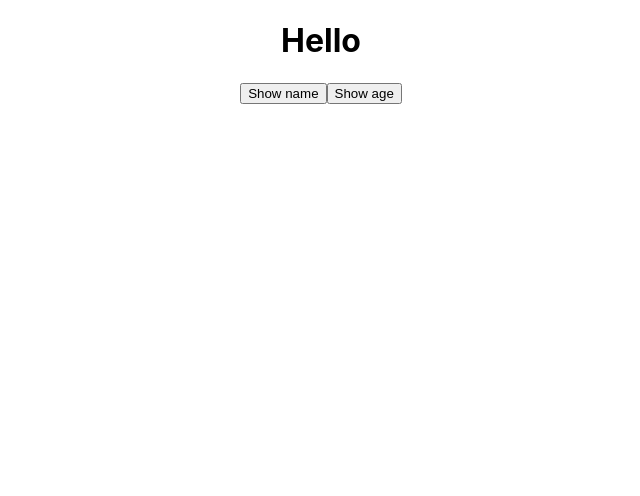
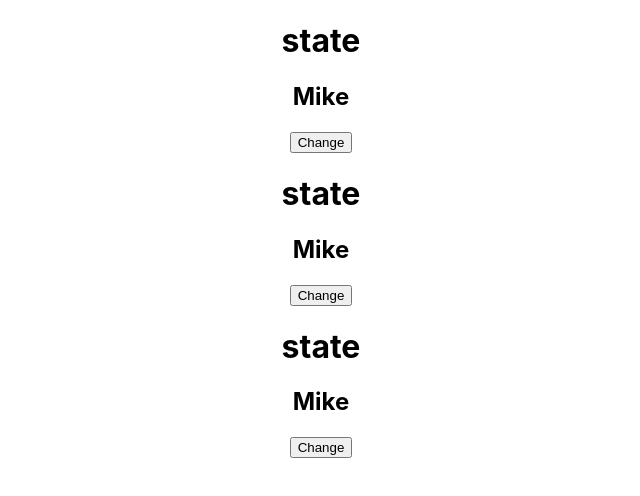
Before and after one commit to dbswlsghkd/vocabulary, a React (Create React App) app: page / in a window 1280 px wide. Shown: the top 496 px of the page, without its empty margins (319-959 px from the left). Built offline with nearby package versions, Linux system fonts and the light colour scheme.

Commit message:
state, useState 이해

```diff
--- a/src/App.js
+++ b/src/App.js
@@ -6,6 +6,8 @@
     return (
         <div className="App">
             <Hello />
+            <Hello />
+            <Hello />
         </div>
     );
 }
--- a/src/component/Hello.js
+++ b/src/component/Hello.js
@@ -1,27 +1,48 @@
 import World from './World';
 
-const showName = () => {
-    console.log('Mike');
-};
+// 이벤트 처리
+// const showName = () => {
+//     console.log('Mike');
+// };
 
-const showAge = (age) => {
-    console.log(age);
-};
+// const showAge = (age) => {
+//     console.log(age);
+// };
 
-const Hello = () => {
+// const Hello = () => {
+//     return (
+//         <div>
+//             <h1>Hello</h1>
+//             <button onClick={showName}>Show name</button>
+//             <button
+//                 onClick={() => {
+//                     showAge(10);
+//                 }}
+//             >
+//                 Show age
+//             </button>
+//         </div>
+//     );
+// };
+
+import { useState } from 'react';
+
+export default function Hello() {
+    // let name = 'Mike';
+    const [name, setName] = useState('Mike');
+
+    const changeName = () => {
+        const newName = name === 'Mike' ? 'Jane' : 'Mike';
+        setName(newName);
+        // console.log(name);
+        // document.getElementById('name').innerText = name;
+    };
+
     return (
         <div>
-            <h1>Hello</h1>
-            <button onClick={showName}>Show name</button>
-            <button
-                onClick={() => {
-                    showAge(10);
-                }}
-            >
-                Show age
-            </button>
+            <h1>state</h1>
+            <h2 id="name">{name}</h2>
+            <button onClick={changeName}>Change</button>
         </div>
     );
-};
-
-export default Hello;
+}
```
